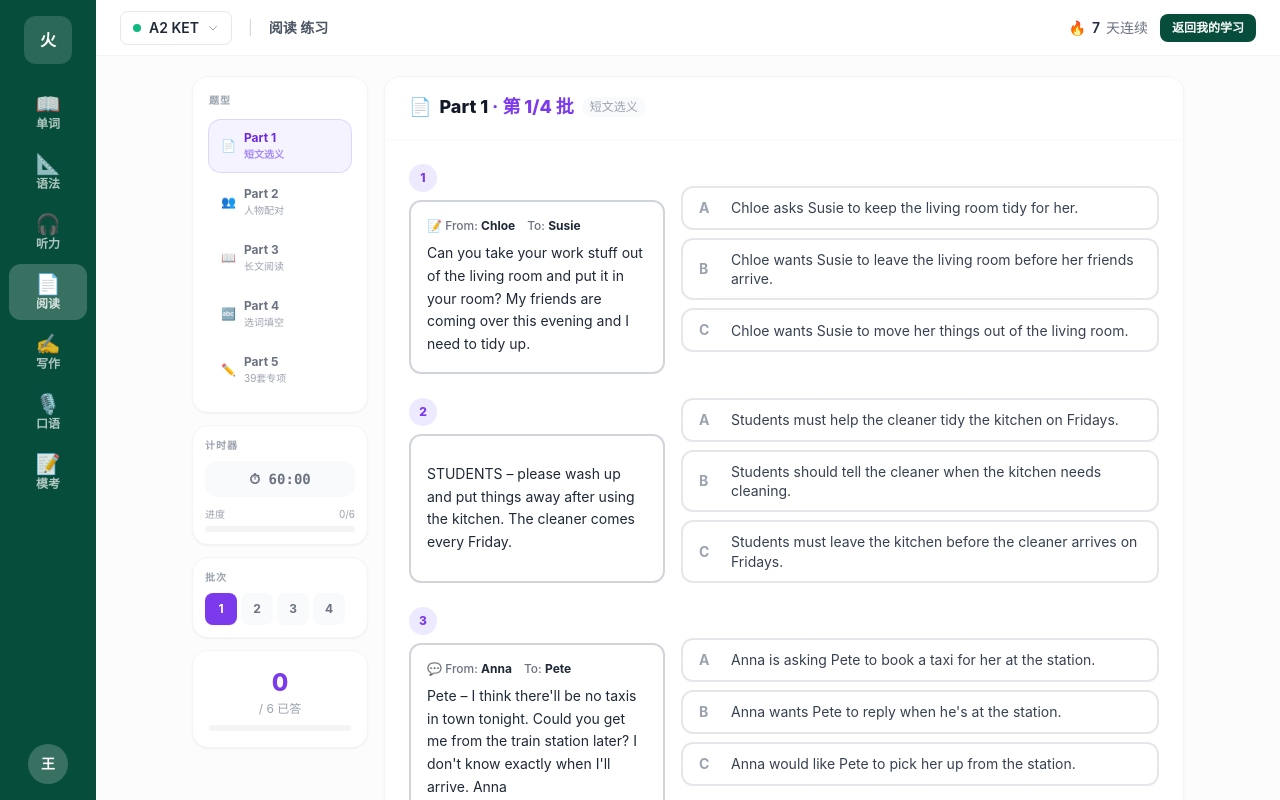
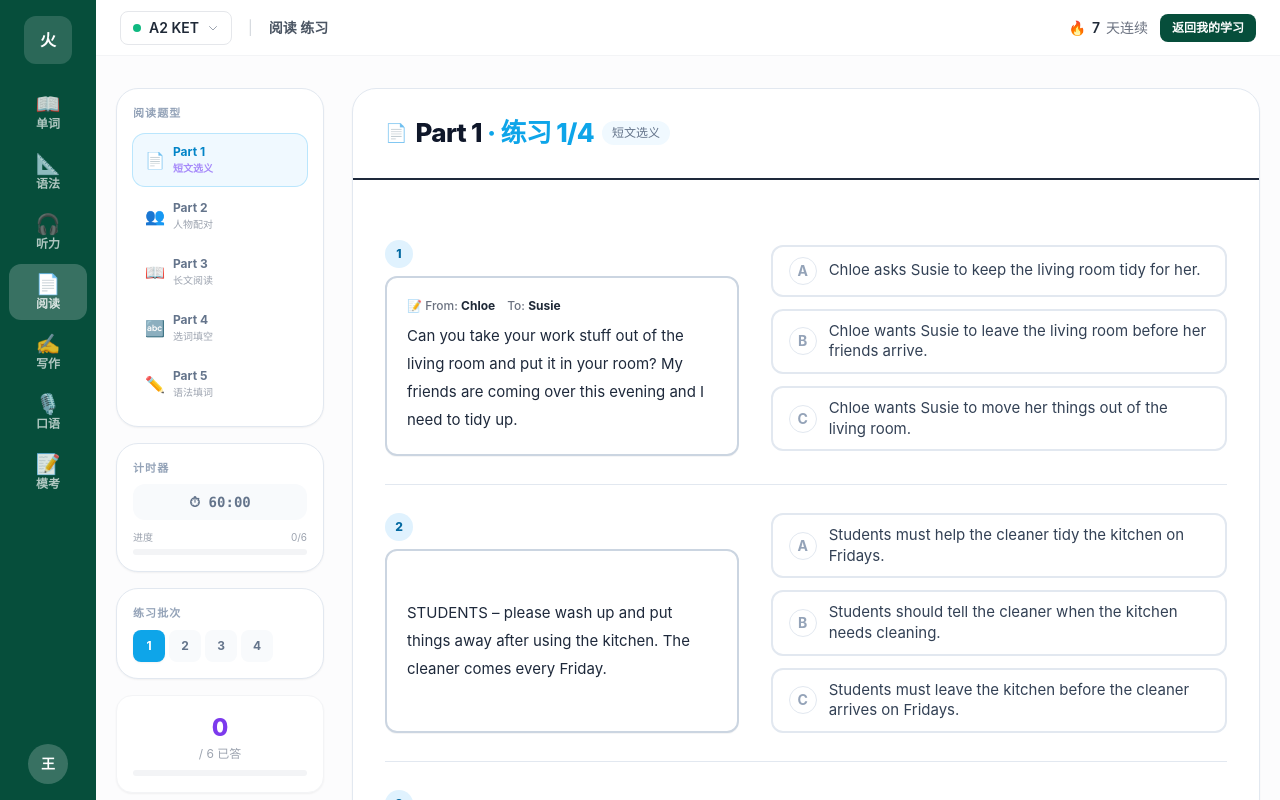
Before and after one commit to audrey-ship-it/mars-cambridge, a React (Vite) app: page /cambridge-reading in a window 1280 px wide. Built offline with nearby package versions, Linux system fonts and the light colour scheme.

Commit message:
改进阅读真题练习版式

```diff
--- a/src/pages/CambridgeReading.jsx
+++ b/src/pages/CambridgeReading.jsx
@@ -158,8 +158,8 @@ export default function CambridgeReading() {
     const right    = effChk && label === q.answer
     const wrong    = effChk && selected && label !== q.answer
 
-    let cls = 'border-gray-200 bg-white hover:border-violet-300 hover:bg-violet-50'
-    if (selected && !effChk) cls = 'border-violet-500 bg-violet-50'
+    let cls = 'border-slate-200 bg-white hover:border-sky-400 hover:bg-sky-50'
+    if (selected && !effChk) cls = 'border-sky-500 bg-sky-50'
     if (effChk) {
       if (right)        cls = 'border-emerald-500 bg-emerald-50'
       else if (wrong)   cls = 'border-red-400 bg-red-50'
@@ -181,11 +181,11 @@ export default function CambridgeReading() {
         onClick={handleClick}
         className={`flex items-center gap-3 w-full text-left px-4 py-2.5 rounded-xl border-2 transition-all ${cls}`}
       >
-        <span className={`font-bold text-sm w-5 flex-shrink-0 ${
-          right ? 'text-emerald-600' : wrong ? 'text-red-500' : selected ? 'text-violet-600' : 'text-gray-400'
+        <span className={`font-bold text-sm w-7 h-7 rounded-full border flex items-center justify-center flex-shrink-0 ${
+          right ? 'text-emerald-600 border-emerald-300 bg-emerald-50' : wrong ? 'text-red-500 border-red-300 bg-red-50' : selected ? 'text-sky-600 border-sky-300 bg-sky-50' : 'text-slate-400 border-slate-200'
         }`}>{label}</span>
         {wrong && <span className="text-red-500 text-sm flex-shrink-0">✕</span>}
-        <span className="text-sm text-gray-700 leading-snug">{opt}</span>
+        <span className="text-[15px] text-slate-700 leading-snug">{opt}</span>
       </button>
     )
   }
@@ -274,28 +274,28 @@ export default function CambridgeReading() {
   // ── Render ─────────────────────────────────────────────
   return (
     <CambridgeLayout activeModule="reading" level={level} setLevel={setLevel}>
-      <div className="max-w-5xl mx-auto px-4 py-5 flex gap-4">
+      <div className="max-w-[1440px] mx-auto px-5 py-8 flex gap-7">
 
         {/* Sidebar */}
-        <aside className="w-44 flex-shrink-0 space-y-3">
+        <aside className="w-52 flex-shrink-0 space-y-4">
 
           {/* Part selector */}
-          <div className="bg-white rounded-2xl border border-gray-100 shadow-sm p-4">
-            <p className="text-[10px] font-bold text-gray-400 uppercase tracking-widest mb-3">题型</p>
+          <div className="bg-white rounded-[22px] border border-slate-200 shadow-sm p-4">
+            <p className="text-[11px] font-bold text-slate-400 tracking-widest mb-3">阅读题型</p>
             <div className="space-y-1">
               {[1,2,3,4,5].map(pid => (
                 <button key={pid} onClick={() => { setPartId(pid); setBatchIdx(0) }}
                   className={`w-full text-left px-3 py-2.5 rounded-xl text-xs transition-all flex items-center gap-2 ${
                     partId === pid
-                      ? 'bg-violet-50 text-violet-700 font-bold ring-1 ring-violet-200'
-                      : 'text-gray-500 hover:bg-gray-50 hover:text-gray-700'
+                      ? 'bg-sky-50 text-sky-600 font-bold ring-1 ring-sky-200'
+                      : 'text-slate-500 hover:bg-slate-50 hover:text-slate-700'
                   }`}
                 >
-                  <span>{PART_ICONS[pid]}</span>
+                    <span className="text-base">{PART_ICONS[pid]}</span>
                   <div>
                     <div className="font-bold">{PART_LABELS[pid]}</div>
                     <div className={`text-[10px] ${partId === pid ? 'text-violet-400' : 'text-gray-400'}`}>
-                      {pid === 5 ? '39套专项' : PART_DESC[pid]}
+                      {pid === 5 ? '语法填词' : PART_DESC[pid]}
                     </div>
                   </div>
                 </button>
@@ -304,12 +304,12 @@ export default function CambridgeReading() {
           </div>
 
           {/* Timer */}
-          <div className="bg-white rounded-2xl border border-gray-100 shadow-sm p-3">
-            <p className="text-[10px] font-bold text-gray-400 uppercase tracking-widest mb-2">计时器</p>
+          <div className="bg-white rounded-[22px] border border-slate-200 shadow-sm p-4">
+            <p className="text-[11px] font-bold text-slate-400 tracking-widest mb-2">计时器</p>
             <button onClick={() => setTimerOn(t => !t)}
               className={`w-full flex items-center justify-center gap-1.5 py-2 rounded-xl font-mono font-bold text-sm transition-all ${
-                timerOn ? timer < 300 ? 'bg-red-100 text-red-600' : 'bg-violet-100 text-violet-600'
-                        : 'bg-gray-50 text-gray-500 hover:bg-violet-50 hover:text-violet-600'
+                timerOn ? timer < 300 ? 'bg-red-100 text-red-600' : 'bg-sky-100 text-sky-700'
+                        : 'bg-slate-50 text-slate-500 hover:bg-sky-50 hover:text-sky-700'
               }`}>
               ⏱ {fmtTime(timer)}
             </button>
@@ -320,7 +320,7 @@ export default function CambridgeReading() {
                   <span>{batchAnswered}/{batchQs.length}</span>
                 </div>
                 <div className="h-1.5 bg-gray-100 rounded-full overflow-hidden">
-                  <div className="h-full bg-violet-500 rounded-full transition-all"
+                  <div className="h-full bg-sky-500 rounded-full transition-all"
                     style={{ width: batchQs.length ? `${batchAnswered/batchQs.length*100}%` : '0%' }} />
                 </div>
               </div>
@@ -329,15 +329,15 @@ export default function CambridgeReading() {
 
           {/* Batch navigator (Parts 1-4) */}
           {!isPart5 && batches.length > 1 && (
-            <div className="bg-white rounded-2xl border border-gray-100 shadow-sm p-3">
-              <p className="text-[10px] font-bold text-gray-400 uppercase tracking-widest mb-2">批次</p>
+            <div className="bg-white rounded-[22px] border border-slate-200 shadow-sm p-4">
+              <p className="text-[11px] font-bold text-slate-400 tracking-widest mb-2">练习批次</p>
               <div className="flex flex-wrap gap-1">
                 {batches.map((_, i) => (
                   <button key={i} onClick={() => setBatchIdx(i)}
                     className={`w-8 h-8 rounded-lg text-xs font-bold transition-all ${
                       batchIdx === i
-                        ? 'bg-violet-600 text-white shadow-sm'
-                        : 'bg-gray-50 text-gray-500 hover:bg-violet-50 hover:text-violet-600'
+                        ? 'bg-sky-500 text-white shadow-sm'
+                        : 'bg-slate-50 text-slate-500 hover:bg-sky-50 hover:text-sky-700'
                     }`}
                   >{i + 1}</button>
                 ))}
@@ -426,25 +426,25 @@ export default function CambridgeReading() {
             <motion.div key={isPart5 ? `p5-${part5Id}` : `${partId}-${batchIdx}`}
               initial={{ opacity: 0, y: 12 }} animate={{ opacity: 1, y: 0 }}
               exit={{ opacity: 0, y: -8 }} transition={{ duration: 0.18 }}
-              className="bg-white rounded-2xl border border-gray-100 shadow-sm overflow-hidden"
+              className="bg-white rounded-[24px] border border-slate-200 shadow-sm overflow-hidden"
             >
               {/* Card header */}
-              <div className="px-6 py-4 border-b border-gray-50 flex items-start justify-between">
+              <div className="px-8 py-6 border-b-2 border-slate-800 flex items-start justify-between">
                 <div>
                   <div className="flex items-center gap-2 mb-0.5">
                     <span className="text-lg">{PART_ICONS[partId]}</span>
-                    <h2 className="font-extrabold text-gray-900 text-lg">
+                    <h2 className="font-extrabold text-slate-900 text-[26px] tracking-tight">
                       {isPart5
                         ? <>{p5Set?.source} <span className="text-violet-600">· Part 5</span></>
-                        : <>{PART_LABELS[partId]} <span className="text-violet-600">· 第 {batchIdx + 1}/{batches.length} 批</span></>
+                        : <>{PART_LABELS[partId]} <span className="text-sky-500">· 练习 {batchIdx + 1}/{batches.length}</span></>
                       }
                     </h2>
-                    <span className="text-xs text-gray-400 font-medium bg-gray-50 px-2 py-0.5 rounded-full">
+                    <span className="text-xs text-slate-500 font-medium bg-sky-50 px-2.5 py-1 rounded-full">
                       {PART_DESC[partId]}
                     </span>
                   </div>
                   {!isPart5 && currentBatch?.instructions && (
-                    <p className="text-xs text-gray-400 leading-relaxed max-w-lg">{currentBatch.instructions}</p>
+                    <p className="text-sm text-slate-500 leading-relaxed max-w-lg mt-1">{currentBatch.instructions}</p>
                   )}
                   {isPart5 && p5Part?.instructions && (
                     <p className="text-xs text-gray-400 leading-relaxed max-w-lg">{p5Part.instructions}</p>
@@ -459,27 +459,27 @@ export default function CambridgeReading() {
               </div>
 
               {/* Part content */}
-              <div className="p-6">
+              <div className="p-8">
 
                 {/* ── PART 1 ── */}
                 {partId === 1 && currentBatch && (
-                  <div className="space-y-6">
+                  <div className="space-y-0">
                     {currentBatch.questions.map((q, qi) => (
                       <motion.div key={q._key}
                         initial={{ opacity: 0, y: 10 }} animate={{ opacity: 1, y: 0 }}
                         transition={{ delay: qi * 0.04 }}
-                        className="flex items-stretch gap-4"
+                        className="grid grid-cols-[42%_1fr] gap-8 py-7 border-b border-slate-200 last:border-b-0"
                       >
                         {/* Left: numbered stimulus box */}
-                        <div className="w-64 flex-shrink-0 flex flex-col">
+                        <div className="min-w-0 flex flex-col">
                           <div className="flex items-center gap-2 mb-2">
                             <span className={`w-7 h-7 flex-shrink-0 rounded-full flex items-center justify-center text-xs font-extrabold transition-colors ${
                               batchChecked && !retrying[q._key]
                                 ? isCorrect14(q) ? 'bg-emerald-500 text-white' : 'bg-red-400 text-white'
-                                : answers[q._key] ? 'bg-violet-600 text-white' : 'bg-violet-100 text-violet-600'
+                                : answers[q._key] ? 'bg-sky-500 text-white' : 'bg-sky-100 text-sky-700'
                             }`}>{qi + 1 + batchIdx * 6}</span>
                           </div>
-                          <div className="flex-1 border-2 border-gray-300 rounded-xl p-4 bg-white flex flex-col justify-center">
+                          <div className="flex-1 border-2 border-slate-300 rounded-xl p-5 bg-white flex flex-col justify-center shadow-[0_1px_0_rgba(15,23,42,.04)]">
                             {(q.from || q.title) && (
                               <div className="flex flex-wrap gap-x-3 mb-2 text-xs text-gray-500 font-medium">
                                 {q.from && <span>{TYPE_ICON[q.type]||'📄'} From: <span className="text-gray-800 font-bold">{q.from}</span></span>}
@@ -487,13 +487,13 @@ export default function CambridgeReading() {
                                 {!q.from && q.title && <span className="font-bold text-gray-800">{TYPE_ICON[q.type]||'📄'} {q.title}</span>}
                               </div>
                             )}
-                            <p className="text-sm text-gray-800 whitespace-pre-line leading-relaxed">{q.content}</p>
+                            <p className="text-[15px] text-slate-800 whitespace-pre-line leading-7">{q.content}</p>
                             {q.question && <p className="mt-3 text-sm font-semibold text-gray-800 border-t border-gray-200 pt-3">{q.question}</p>}
                           </div>
                         </div>
 
                         {/* Right: options + wrong actions */}
-                        <div className="flex-1 flex flex-col justify-center space-y-2">
+                        <div className="min-w-0 flex flex-col justify-center space-y-3">
                           {Object.entries(q.options).map(([label, opt]) => (
                             <MCOption key={label} q={q} opt={opt} label={label} />
                           ))}
```
